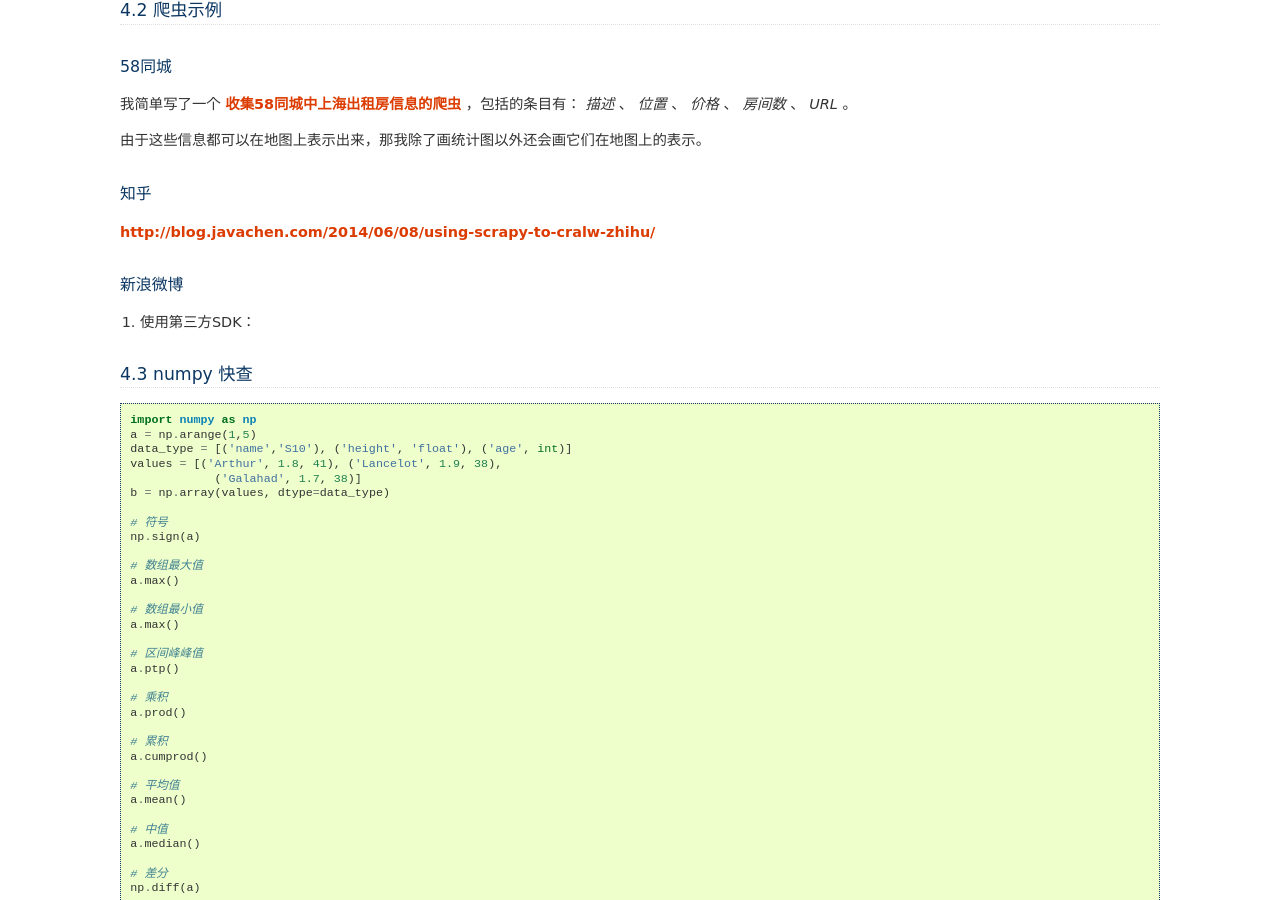
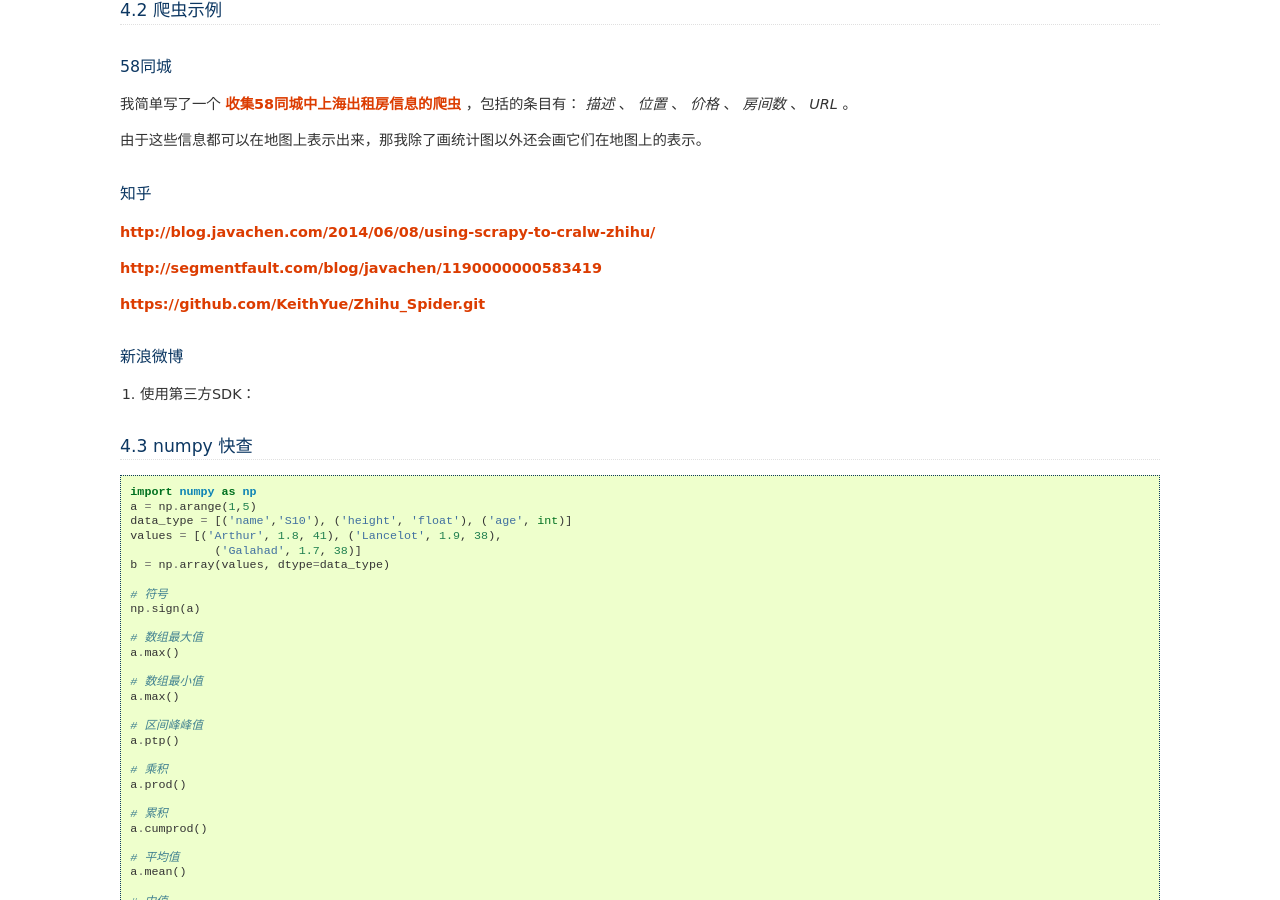
Before and after one commit to lofyer/InTheCloud, a Sphinx documentation site: the page built from source/posts/ch04.rst, in a window 1280 px wide and 900 px high, scrolled down 697 px. Built offline with Sphinx 7.4.7, drawn with Linux system fonts in a browser that asks for light colours; formulas are drawn with MathJax 3; some of the changed lines change nothing that is shown.

Commit message:
添加一些链接

```diff
--- a/source/posts/ch04.rst
+++ b/source/posts/ch04.rst
@@ -43,6 +43,10 @@
 ~~~~
 
 http://blog.javachen.com/2014/06/08/using-scrapy-to-cralw-zhihu/
+
+http://segmentfault.com/blog/javachen/1190000000583419
+
+https://github.com/KeithYue/Zhihu_Spider.git
 
 新浪微博
 ~~~~~~~~
```
